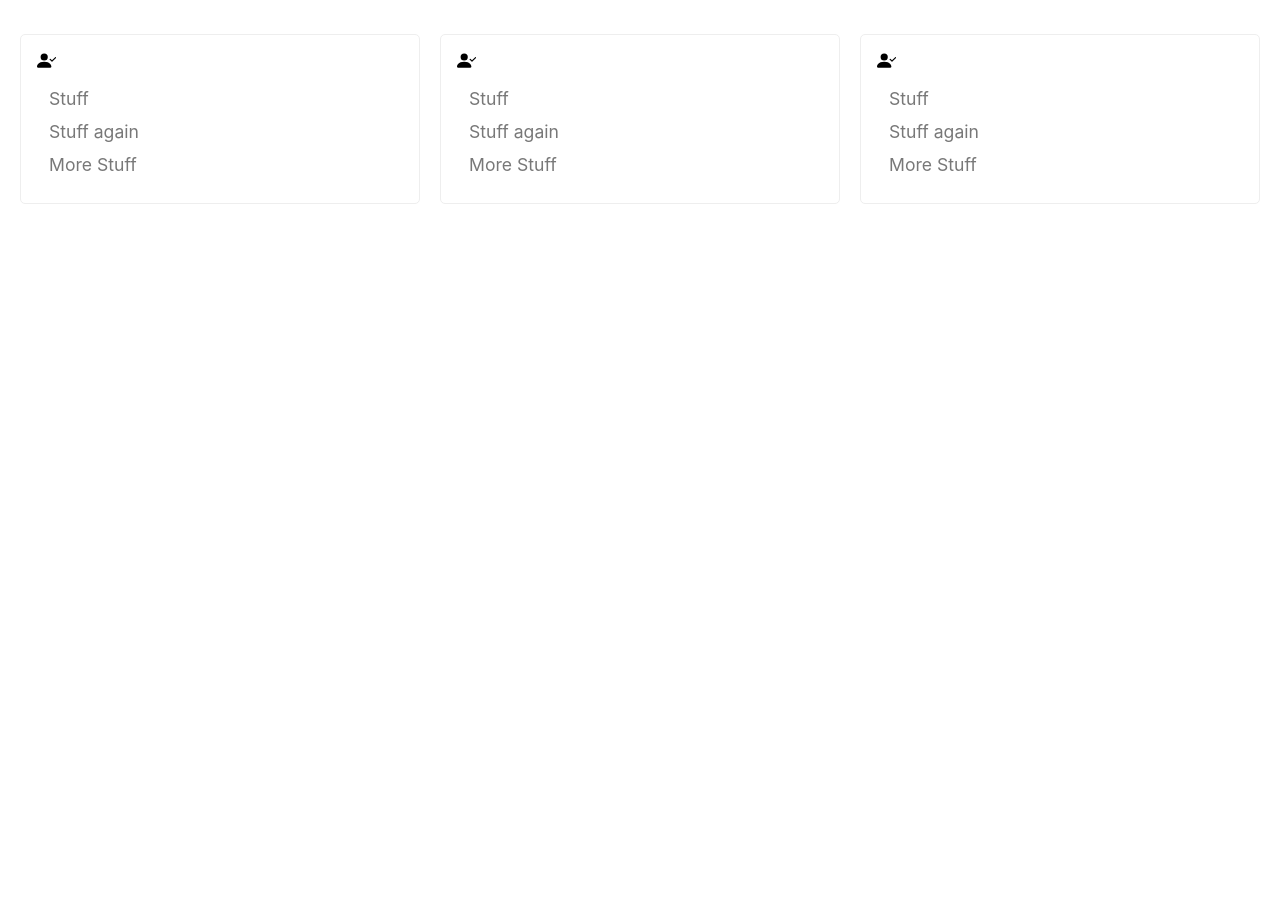
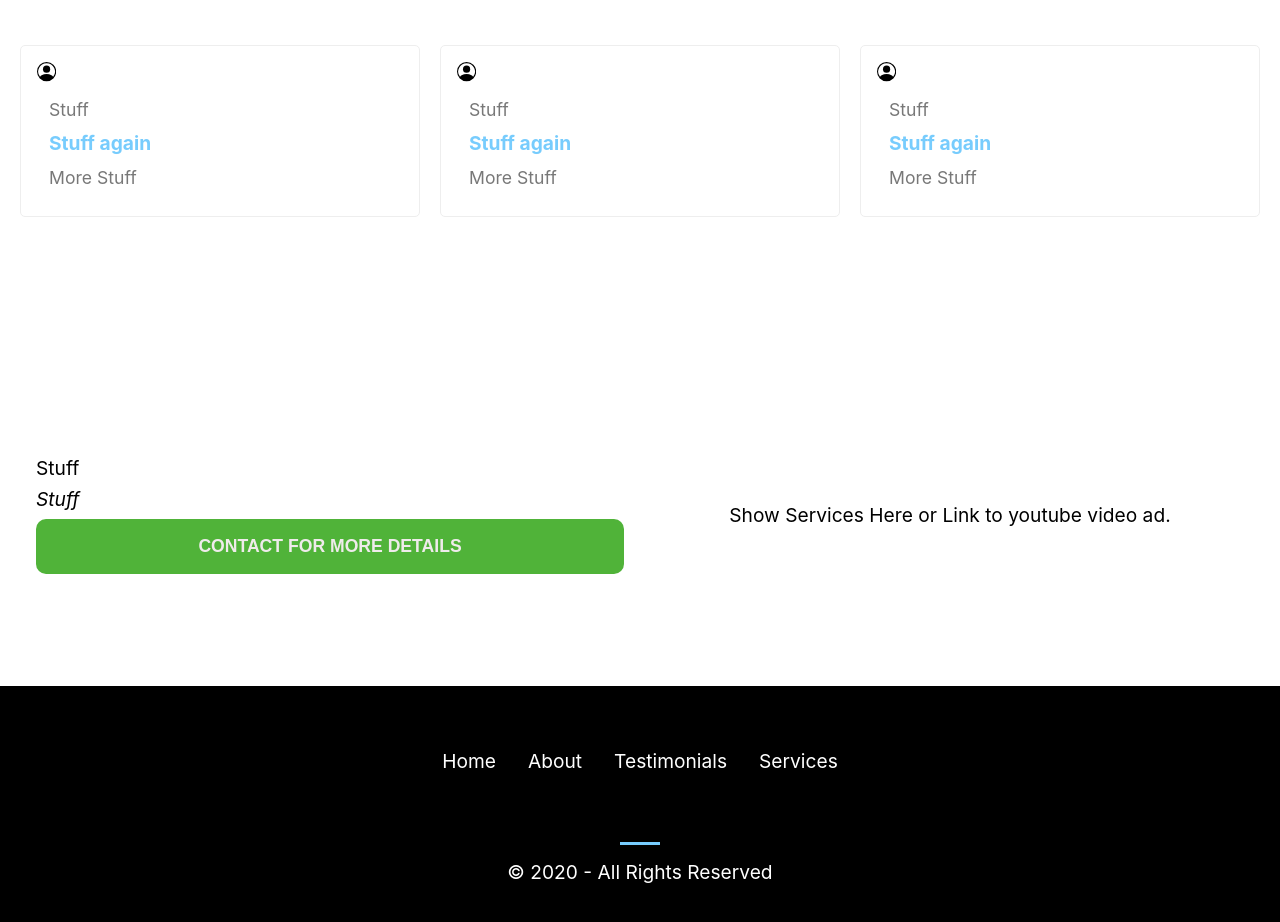
Before and after one commit to enickgoku/lisas-website, a React (Create React App) app: page / in a window 1280 px wide. Shown: the part 1540-2462 px from the top of the page. Before the commit the page ends 1936 px from the top, so only its background shows below. Built offline with nearby package versions, Linux system fonts and the light colour scheme; the HTML template or start-up script is replaced by a standard one.

Commit message:
mockup finished

```diff
--- a/src/App.js
+++ b/src/App.js
@@ -4,14 +4,18 @@ import Navbar from './components/Navbar'
 import Hero from './components/Hero'
 import About from './components/About'
 import Testimonials from './components/Testimonials'
+import Services from './components/Services'
+import Footer from './components/Footer'
 
 function App() {
   return (
-    <div>
+    <div className='app'>
       <Navbar />
       <Hero />
       <About />
       <Testimonials />
+      <Services />
+      <Footer />
     </div>
   )
 }
--- a/src/components/About.js
+++ b/src/components/About.js
@@ -4,7 +4,7 @@ import './About.css'
 
 const About = () => {
   return (
-    <div className='about'>
+    <div className='about' id='about'>
       <div className='container'>
         {/* add image here */}
         <div className='col-2'>
--- /dev/null
+++ b/src/components/Footer.css
@@ -0,0 +1,41 @@
+.footer {
+  width: 100%;
+  background-color: #000;
+  color: #fff;
+  padding: 3rem 1rem;
+}
+
+.footer .container {
+  width: 1240px;
+  margin: auto;
+  text-align: center;
+}
+
+.footer ul {
+  display: flex;
+  justify-content: center;
+  align-items: center;
+  flex-wrap: wrap;
+}
+
+.footer li {
+  padding: 1rem;
+}
+
+.footer li a {
+  color: #fff;
+}
+
+.footer li a:hover {
+  padding-bottom: 12px;
+  border-bottom: 1px solid #33a83f;
+}
+
+.bottom {
+  text-align: center;
+  padding-top: 3rem;
+}
+
+.line {
+  margin-bottom: 1rem;
+}
--- /dev/null
+++ b/src/components/Footer.js
@@ -0,0 +1,33 @@
+import React from 'react'
+
+import './Footer.css'
+
+const Footer = () => {
+  return (
+    <div className='footer'>
+      <div className='container'>
+        <ul>
+          <li className='nav-item'>
+            <a href='/'>Home</a>
+          </li>
+          <li className='nav-item'>
+            <a href='/'>About</a>
+          </li>
+          <li className='nav-item'>
+            <a href='/'>Testimonials</a>
+          </li>
+          <li className='nav-item'>
+            <a href='/'>Services</a>
+          </li>
+        </ul>
+        <div className='bottom'>
+          <span className='line'></span>
+          <p>© 2020 - All Rights Reserved</p>
+        </div>
+      </div>
+
+    </div>
+  )
+}
+
+export default Footer
--- a/src/components/Hero.css
+++ b/src/components/Hero.css
@@ -8,7 +8,8 @@
 
 .hero:before {
   content: '';
-  background-image: url('./images/hero.jpeg');
+  background: url('./images/hero.jpeg');
+  background-size: cover;
   height: 100%;
   width: 100%;
   position: absolute;
--- a/src/components/Navbar.css
+++ b/src/components/Navbar.css
@@ -7,6 +7,10 @@
   z-index: 1;
   transition: 0.3s ease-in;
   overflow: hidden;
+}
+
+.header-bg {
+  background-color: rgba(0, 0, 0, 0.9);
 }
 
 .header .navbar {
@@ -38,6 +42,10 @@
   padding-bottom: 12px;
   transition: 0.1s ease-in;
   border-bottom: 2px solid var(--secondary-color);
+}
+
+.header .nav-item {
+  margin: 0 1rem;
 }
 
 .hamburger {
--- a/src/components/Navbar.js
+++ b/src/components/Navbar.js
@@ -7,11 +7,24 @@ import './Navbar.css'
 
 const Navbar = () => {
   const [click, setClick] = useState(false)
+  const [color, setColor] = useState(false)
 
   const handleClick = () => setClick(!click)
 
+  const closeMenu = () => setClick(false)
+
+  const handleNavColor = () => {
+    if (window.scrollY >= 80) {
+      setColor(true)
+    } else {
+      setColor(false)
+    }
+  }
+
+  window.addEventListener('scroll', handleNavColor)
+
   return (
-    <div className='header'>
+    <div className={color ? 'header header-bg' : 'header'}>
       <nav className='navbar'>
         <a href='/' className='logo'>
           <GiVacuumCleaner size={60} style={{ color: '#ffffff' }} />
@@ -27,22 +40,27 @@ const Navbar = () => {
         </div>
         <ul className={click ? "nav-menu active" : "nav-menu"}>
           <li className='nav-item'>
-            <a href='/'>
+            <a href='/' onClick={closeMenu}>
               Home
             </a>
           </li>
           <li className='nav-item'>
-            <a href='/about'>
+            <a href='#about' onClick={closeMenu}>
               About
             </a>
           </li>
           <li className='nav-item'>
-            <a href='/'>
+            <a href='#testimonials' onClick={closeMenu}>
               Testimonials
             </a>
           </li>
           <li className='nav-item'>
-            <a href='/'>
+            <a href='#services' onClick={closeMenu}>
+              Services
+            </a>
+          </li>
+          <li className='nav-item'>
+            <a href='/' onClick={closeMenu}>
               Contact
             </a>
           </li>
--- /dev/null
+++ b/src/components/Services.css
@@ -0,0 +1,47 @@
+.services {
+  margin: 5rem auto;
+  padding: 1rem;
+  width: 100%;
+}
+
+.services .container {
+  width: 1240px;
+  margin: auto;
+  display: grid;
+  grid-template-columns: repeat(2, 1fr);
+}
+
+.services .col-1 {
+  padding: 1rem;
+  display: flex;
+  flex-direction: column;
+}
+
+.services .col-2 p:nth-child(1) {
+  font-size: 1.8rem;
+  font-style: static;
+}
+
+.services .col-1 p:nth-child(2) {
+  font-size: 1.2rem;
+  font-style: italic;
+  margin: 0.5rem 0;
+}
+
+.services .col-1 p:nth-child(3) {
+  font-size: 1.2rem;
+  font-style: italic;
+  margin: 0.5rem 0;
+}
+
+.services .col-2 {
+  margin: auto;
+}
+
+@media screen and (max-width: 940px) {
+  .services .container {
+    max-width: 100%;
+    grid-template-columns: 1fr;
+    grid-gap: 30px;
+  }
+}
--- /dev/null
+++ b/src/components/Services.js
@@ -0,0 +1,22 @@
+import React from 'react'
+
+import './Services.css'
+
+const Services = () => {
+  return (
+    <div className='services' id='services'>
+      <div className='container'>
+        <div className='col-1'>
+          <p>Stuff</p>
+          <p>Stuff</p>
+          <button className='button'>Contact for more details</button>
+        </div>
+        <div className='col-2'>
+          Show Services Here or Link to youtube video ad.
+        </div>
+      </div>
+    </div>
+  )
+}
+
+export default Services
--- a/src/components/Testimonials.css
+++ b/src/components/Testimonials.css
@@ -25,7 +25,7 @@
 .testimonials .card {
   border: 1px solid #eee;
   border-radius: 5px;
-  box-shadow: 0 3px 10px rgb(0 0 0, 0.2);
+  box-shadow: 0 3px 10px rgba(0 0 0, 0.2);
   padding: 1rem;
 }
 
@@ -39,3 +39,24 @@
   font-size: 1.1rem;
   margin: 12px;
 }
+
+.testimonials .card span {
+  color: var(--primary-color);
+  font-size: 1.2rem;
+  font-weight: 700;
+}
+
+@media screen and (max-width: 940px) {
+  .testimonials .container {
+    width: 100%;
+  }
+
+  .testimonials .container .content {
+    grid-template-columns: 1fr;
+  }
+
+  .testimonials .card {
+    max-width: 100%;
+    margin: 1rem;
+  }
+}
--- a/src/components/Testimonials.js
+++ b/src/components/Testimonials.js
@@ -1,30 +1,30 @@
 import React from 'react'
 
-import { BsPersonCheckFill } from 'react-icons/bs'
+import { BsPersonCircle } from 'react-icons/bs'
 
 import './Testimonials.css'
 
 const Testimonials = () => {
   return (
-    <div className='testimonials'>
+    <div className='testimonials' id='testimonials'>
       <div className='container'>
         <h2>Testimonials</h2>
         <span className='line'></span>
         <div className='content'>
           <div className='card'>
-            <BsPersonCheckFill />
+            <BsPersonCircle />
             <p>Stuff</p>
             <p><span>Stuff again</span></p>
             <p>More Stuff</p>
           </div>
           <div className='card'>
-            <BsPersonCheckFill />
+            <BsPersonCircle />
             <p>Stuff</p>
             <p><span>Stuff again</span></p>
             <p>More Stuff</p>
           </div>
           <div className='card'>
-            <BsPersonCheckFill />
+            <BsPersonCircle />
             <p>Stuff</p>
             <p><span>Stuff again</span></p>
             <p>More Stuff</p>
--- a/src/index.css
+++ b/src/index.css
@@ -62,3 +62,9 @@ a {
   margin: 5px auto;
   background-color: var(--primary-color);
 }
+
+@media screen and (max-width: 940px) {
+  .app {
+    width: fit-content;
+  }
+}
```
